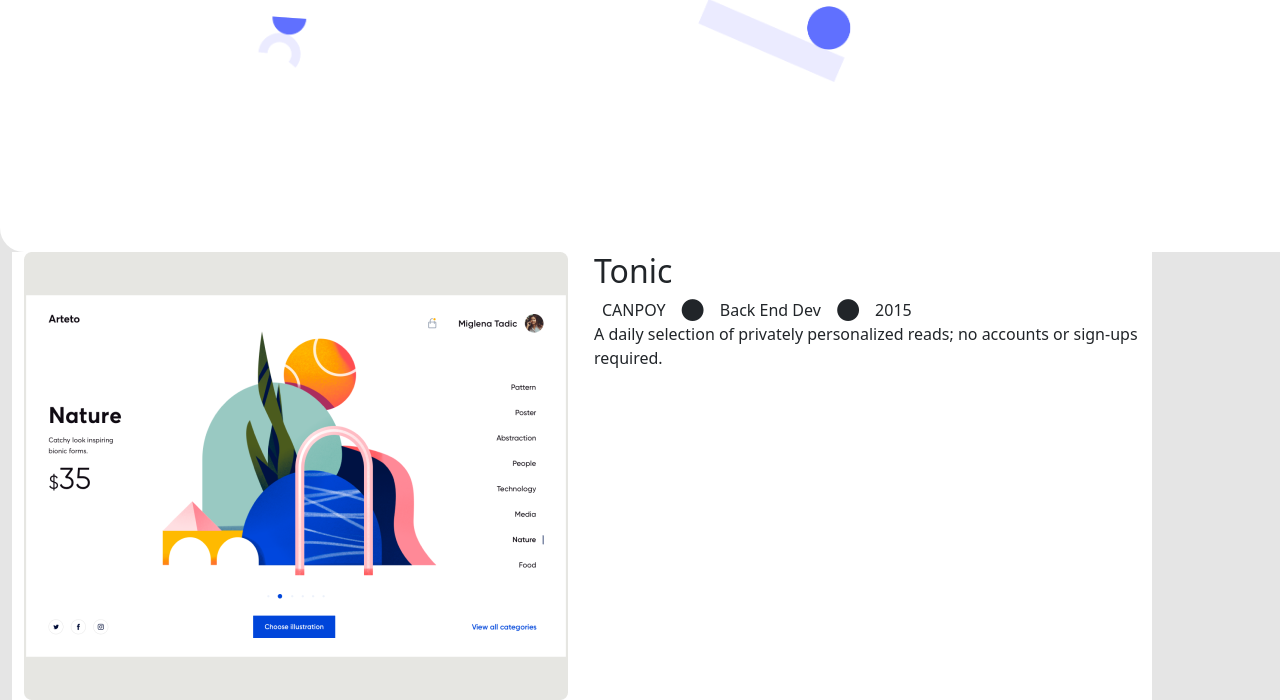
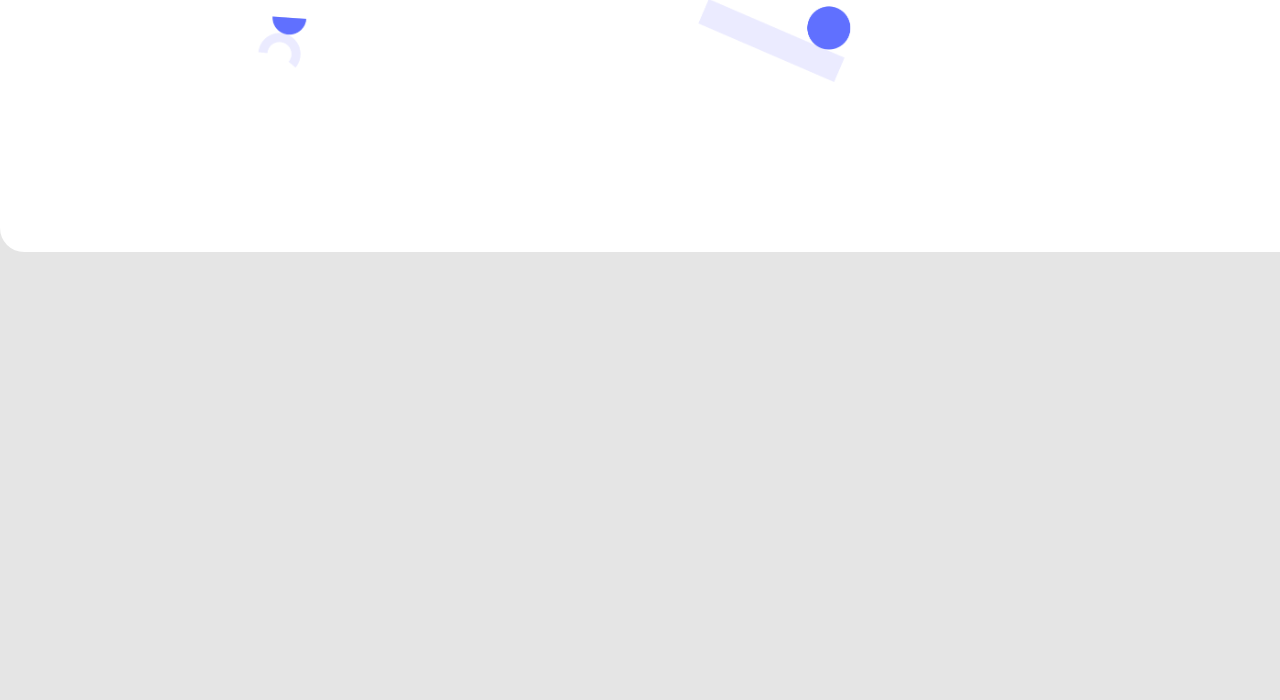
Before and after one commit to shakerAbuDrais/BootStrap-Project, a plain HTML site: page index.html in a window 1280 px wide. Shown: the part 635-1335 px from the top of the page. After the commit the page ends 887 px from the top, so only its background shows below. Drawn offline with nearby package versions, Linux system fonts and the light colour scheme.

Commit message:
Change to solve github problem

```diff
--- a/index.html
+++ b/index.html
@@ -11,7 +11,7 @@
     <title>Bootstrap Project</title>
   </head>
   <body>
-    <div class="container-fluid">
+    <div class="container">
         <nav class="navbar navbar-expand-xl navbar-light">
             <a href="#" class="navbrar-brand">My Logo</a>
             <button class="navbar-toggler"
@@ -37,7 +37,7 @@
                 </li>
               </ul>
             </div>
-        </nav>
+        </ngit av>
     </div>
     <section class="container-fluid header">
     <div class="container-md">
@@ -53,26 +53,6 @@
       </ul>
     </div>
     </section>
-    <section class="container-fluid">
-      <div class="container">
-        <div class="row">
-          <div class="col-md">
-            <img src="./assets/images/desktop1.png" alt="Tonic">
-          </div>
-          <div class="col-md">
-            <h2>Tonic</h2>
-            <ul class="navbar-nav list-group-horizontal">
-              <li class="px-2">CANPOY</li>
-              <li class="px-2">⬤</li>
-              <li class="px-2">Back End Dev</li>
-              <li class="px-2">⬤</li>
-              <li class="px-2">2015</li>
-            </ul>
-            <P>A daily selection of privately personalized reads; no accounts or sign-ups required.</P>
-          </div>
-        </div>
-      </div>
-    </section>
 
     <!-- Optional JavaScript; choose one of the two! -->
 
```
